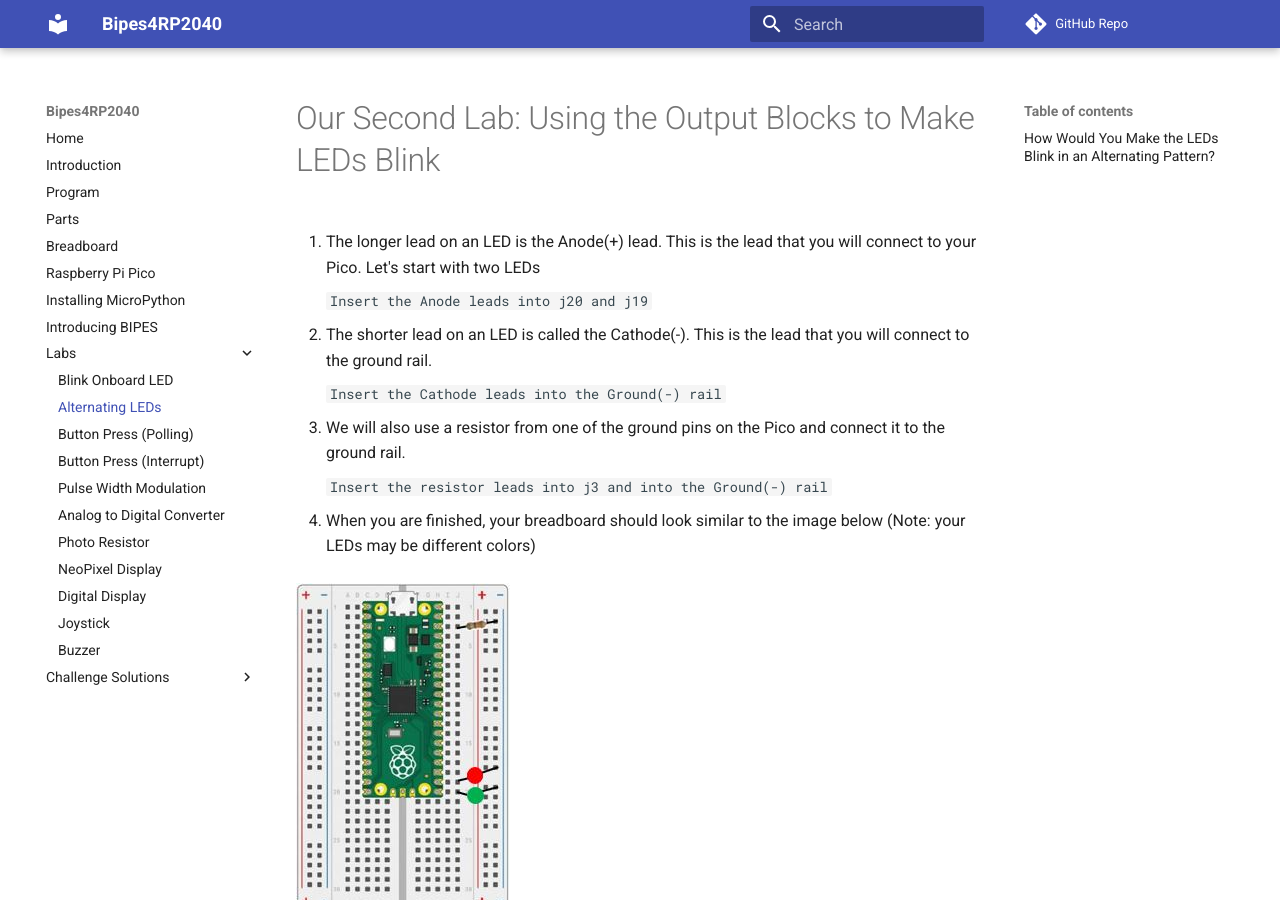
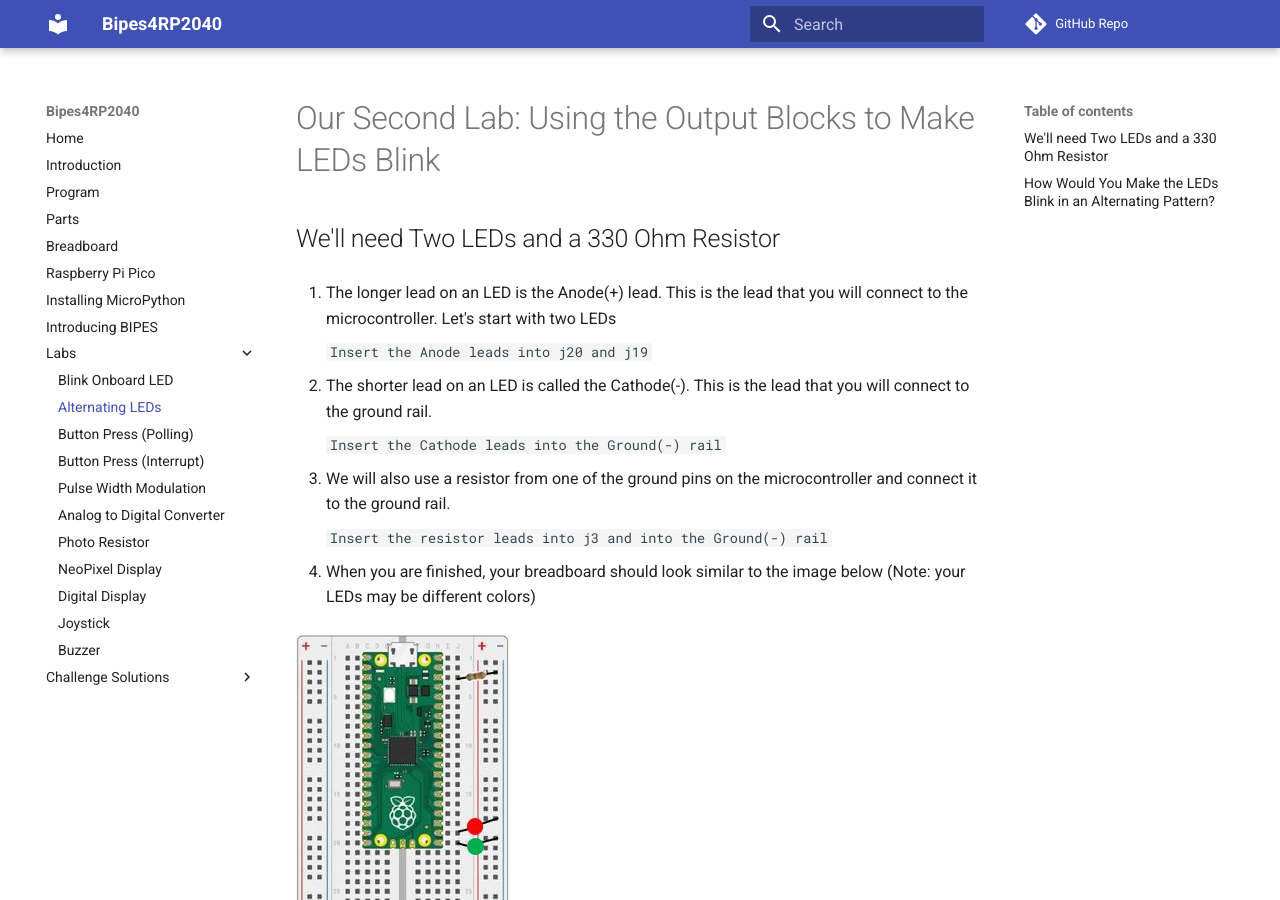
Before and after one commit to jetannenbaum/Bipes4RP2040, an MkDocs documentation site: the page built from docs/labs/alternatingBlink.md, in a window 1280 px wide and 900 px high. Built offline with MkDocs 1.6.1 and Material for MkDocs 9.7.7, drawn with Linux system fonts in a browser that asks for light colours; comment, search, counter and statistics services are not loaded.

Commit message:
Fixed some typos

````diff
--- a/docs/labs/alternatingBlink.md
+++ b/docs/labs/alternatingBlink.md
@@ -1,6 +1,8 @@
 # Our Second Lab: Using the Output Blocks to Make LEDs Blink
 
-1. The longer lead on an LED is the Anode(+) lead.  This is the lead that you will connect to your Pico. Let's start with two LEDs
+## We'll need Two LEDs and a 330 Ohm Resistor
+
+1. The longer lead on an LED is the Anode(+) lead.  This is the lead that you will connect to the microcontroller. Let's start with two LEDs
 
     ```Insert the Anode leads into j20 and j19```
 
@@ -8,7 +10,7 @@
 
     ```Insert the Cathode leads into the Ground(-) rail```
 
-1. We will also use a resistor from one of the ground pins on the Pico and connect it to the ground rail.
+1. We will also use a resistor from one of the ground pins on the microcontroller and connect it to the ground rail.
 
     ```Insert the resistor leads into j3 and into the Ground(-) rail```
 
@@ -31,6 +33,7 @@ The object of this lab is to have one of the external LEDs on while the other is
 ![alternating blink](./img/alternateBlink.jpg)
 
 !!! Challenge
+
     Can you add more LEDs and have one LED on a time?  Ideally, each LED would be on for 1/2 second while the rest were off, then the next LED would turn on, and so on.
 
     Here are some ideas:
````
Also changed, not shown: docs/labs/joystick.md (+4 -4 lines), docs/labs/pwm.md (+1 -1 lines).
